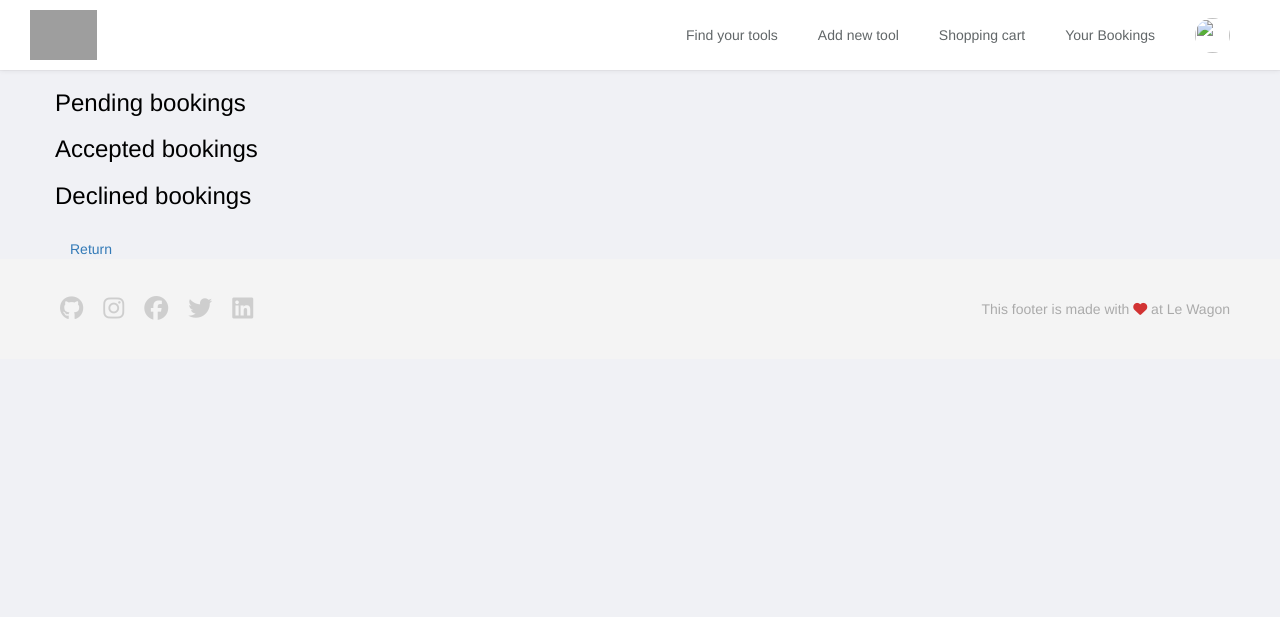
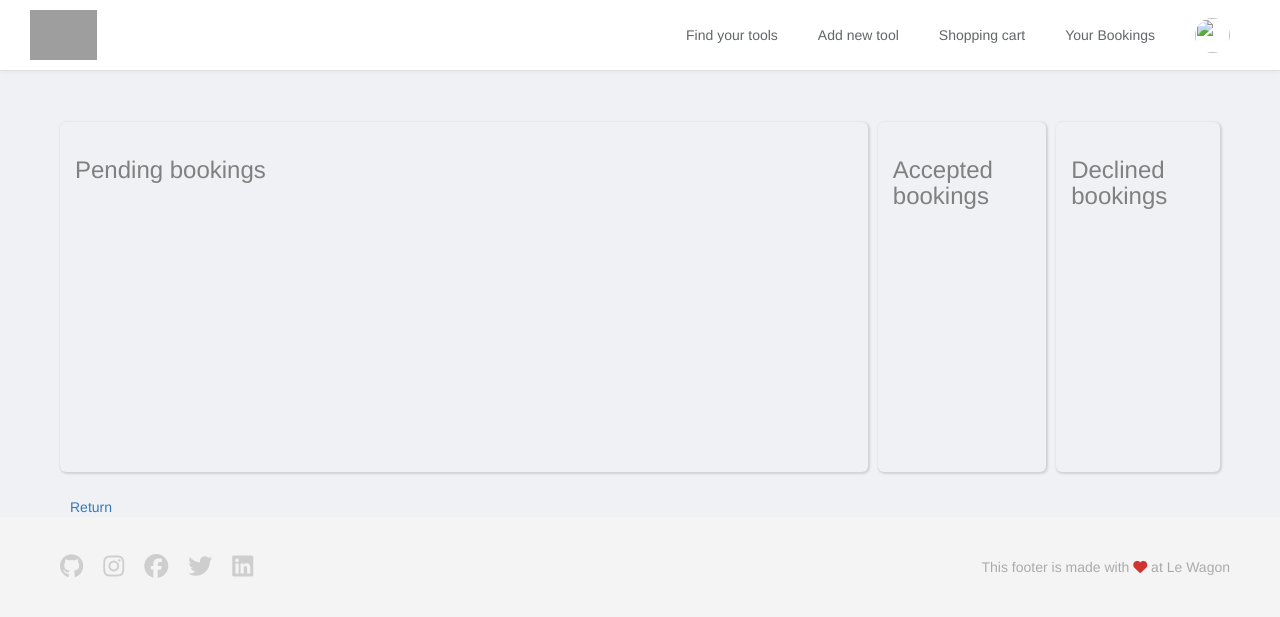
Before and after one commit to shoeferlin/rails-neighborhood-sharing, a Rails app: page /dashboard in a window 1280 px wide. Shown: the top 617 px of the page. Run offline with Rails 7, Linux system fonts and the light colour scheme; a user stored in the database is signed in; data that the repository does not hold is empty; style sheets or scripts are compiled from the project's sources; parts of the project's set-up code (start-up, migrations or seed data) failed here and were passed over; some libraries are stand-ins or nearby versions; grey boxes are pictures that could not be loaded.

Commit message:
work in progress

```diff
--- a/app/assets/stylesheets/pages/_dashboard.scss
+++ b/app/assets/stylesheets/pages/_dashboard.scss
@@ -47,3 +47,26 @@
   align-items: center;
   justify-content: space-around;
 }
+
+.booking_action {
+  display: flex;
+  justify-content: space-around;
+  margin-top: 47px;
+  flex-direction: row;
+}
+
+.dashboard-box {
+  color: grey;
+  font-weight: lighter;
+  line-height: 25px;
+  border-radius: 6px;
+  margin: 5px;
+  box-shadow: 1px 1px 2px 1px rgba(200, 200, 200, 0.75);
+  height: 350px;
+  padding: 15px;
+}
+
+.dashboard-card {
+  height: 138px;
+  width: 154px;
+}
--- a/app/views/pages/dashboard.html.erb
+++ b/app/views/pages/dashboard.html.erb
@@ -2,20 +2,23 @@
 <!-- ------------- -->
 
 <div class="container">
-  <div class="row">
-    <h3>Pending bookings</h3>
+
+  <div class="row booking_action">
+    <div class="container  dashboard-box" >
+      <h3 class="pending-booking">Pending bookings</h3>
+      <div>
         <% @bookings.each do |booking| %>
           <% if booking.status == "pending" %>
-        <div class="card card-background dashboard-card" style="background-image: linear-gradient(rgba(0,0,0,0.5), rgba(0,0,0,0.3)),
+          <div class="card-background dashboard-card" style="background-image: linear-gradient(rgba(0,0,0,0.5), rgba(0,0,0,0.3)),
             <% if booking.tool.photo? %>
-              url('<%= cl_image_path booking.tool.photo, height: 250, width: 300, crop: :fill, gravity: "faces" %>')
+              url('<%= cl_image_path tool.photo, height: 250, width: 300, crop: :fill, gravity: "faces" %>')
             <% elsif !booking.tool.picture_url.nil? %>
               url(<%= booking.tool.picture_url %>)
             <% else %>
               url('https://picsum.photos/300/200/?random')
-            <% end %>
-            ">
-          <h4><%= booking.tool.name %></h4>
+            <% end %>">
+            </div>
+              <h4 class="dashboard-h4"><%= booking.tool.name %></h4>
               <div class="card-description booking-info">
                 <p>Booked by: <%= booking.user.email %></p>
                 <p>Booking id: <%= booking.id %></p>
@@ -30,19 +33,21 @@
                   <button class='btn btn-warning'> Decline </button>
                 <% end %>
               </div>
-        </div>
           <% end %>
         <% end %>
-
+      </div>
+    </div>
+    <div class="accepted-booking dashboard-box">
       <h3>Accepted bookings</h3>
       <% @bookings.each do |booking| %>
         <% if booking.status == "accepted" %>
-        <div class="card accepted">
+          <div class="card accepted b-card">
             <p><%= booking.tool.name %></p>
           </div>
         <% end %>
       <% end %>
-
+    </div>
+    <div class="declined-booking dashboard-box">
       <h3>Declined bookings</h3>
       <% @bookings.each do |booking| %>
         <% if booking.status == "declined" %>
@@ -51,8 +56,9 @@
           </div>
         <% end %>
       <% end %>
+    </div>
+  </div>
 
-  </div>
   </br>
   <div class="container">
     <div class="row">
```
Lines whose indentation alone changed are shown as unchanged.
